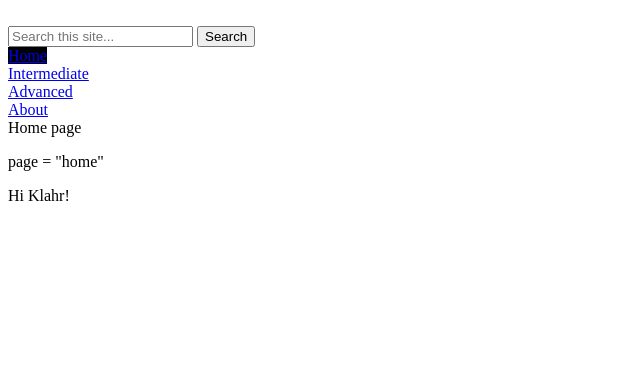
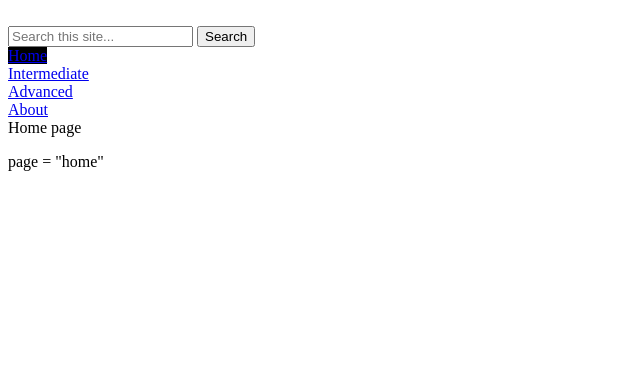
Before and after one commit to dwmdis/final, a PHP site: page / in a window 1280 px wide. Shown: the top 379 px of the page, without its empty margins (0-640 px from the left). Run offline with PHP 8.4, Linux system fonts and the light colour scheme.

Commit message:
removed test message

```diff
--- a/index.php
+++ b/index.php
@@ -11,7 +11,6 @@
   <main>
     <div>Home page
         <p>page = "<?php echo $page ?>"</p>
-        <p>Hi Klahr!</p>
       </div>
   </main>
 </body>
```
